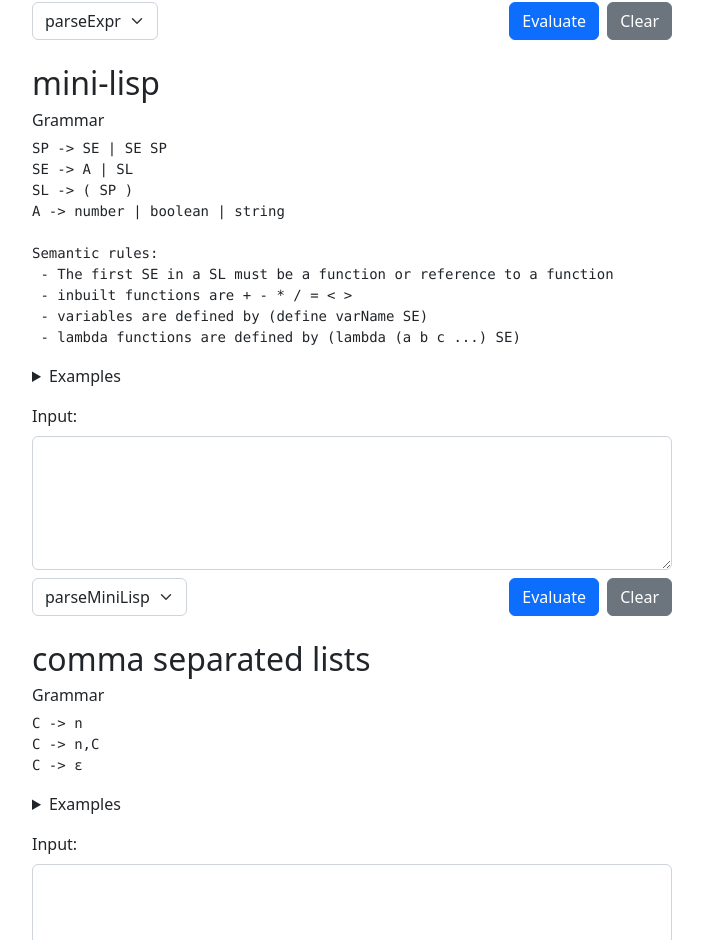
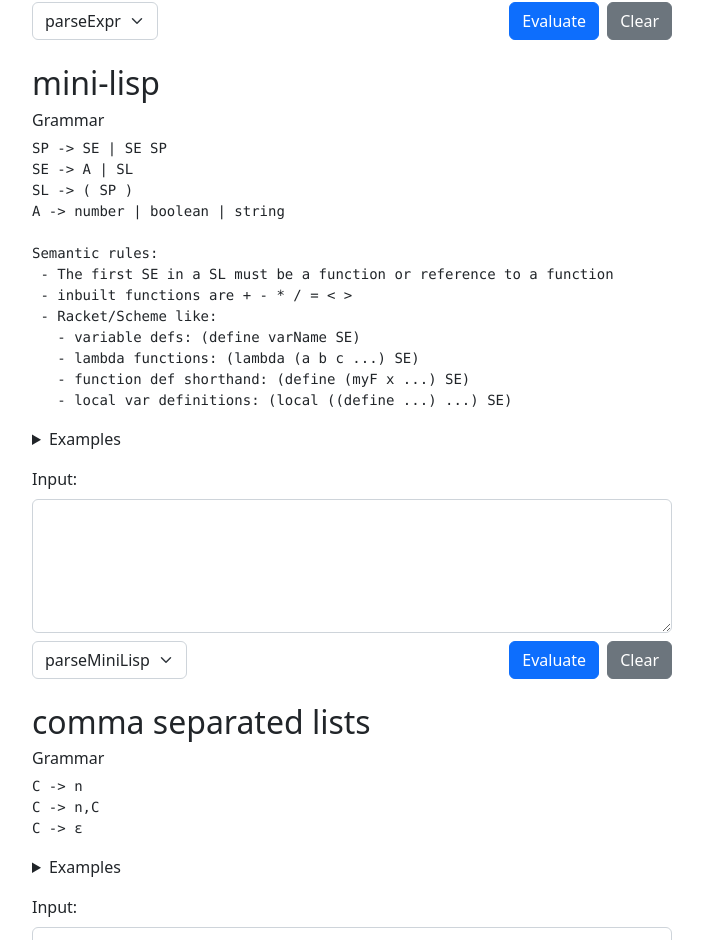
Before and after one commit to adueck/parser-practice, a React (Vite) app: page / in a window 1280 px wide. Shown: the part 1047-1987 px from the top of the page, without its empty margins (50-753 px from the left). Built offline with nearby package versions, Linux system fonts and the light colour scheme.

Commit message:
add local and function def shorthand to mini-lisp

```diff
--- a/src/languages/mini-lisp/evaluator.ts
+++ b/src/languages/mini-lisp/evaluator.ts
@@ -32,36 +32,28 @@ export function evaluateMiniLisp(sp: SP): (number | boolean)[] {
     function evaluateSL(sl: SL, localVars: VarTable): number | boolean | null {
         const { content } = sl;
         const [op, ...args] = content;
+        // SL is a define statement
         if (op === "define") {
-            const varName = args[0];
-            // TODO: allow lambda shorthand
-            if (typeof varName !== "string") {
-                throw new Error("variable name must be a string");
-            }
-            localVars[varName] = args[1];
+            evaluateDefine(sl, localVars);
             return null;
         }
+        if (op === "local") {
+            return evaluateLocal(args[0], args[1], localVars);
+        }
+        // SL is a regular SL, look for function
         if (typeof op === "string") {
-            // TODO: nicer handling of this
-            const f = localVars[op];
-            if (typeof f === "object" && f.content[0] === "lambda") {
-                return evaluateLambda(f, args, localVars);
+            const inBuiltF = inbuiltFunctions[op];
+            if (inBuiltF) {
+                return inBuiltF(...args.map(a => evaluateSE(a, localVars)));
             }
-            if (f !== undefined) {
-                throw new Error("first argument of SE must be a function");
-            }
-            const g = inbuiltFunctions[op];
-            if (!g) {
-                throw new Error("unknown operator/function");
-            }
-            // TODO: provide away to to do lazy evaluation of the arguments
-            // going into a function
-            return g(...args.map(a => evaluateSE(a, localVars)));
         }
-        if (typeof op === "object" && op.content[0] === "lambda") {
-            return evaluateLambda(op, args, localVars);
+        const opF = typeof op === "string"
+            ? localVars[op]
+            : op;
+        if (typeof opF === "object" && opF.content[0] === "lambda") {
+            return evaluateLambda(opF, args, localVars);
         }
-        throw new Error("first argument of SE must be a function");
+        throw new Error("first argument of SE must be a function")
     }
 
     function evaluateA(a: A, localVars: VarTable): number | boolean | null {
@@ -72,6 +64,46 @@ export function evaluateMiniLisp(sp: SP): (number | boolean)[] {
             throw new Error(`undefined variable ${a}`);
         }
         return evaluateSE(localVars[a], localVars);
+    }
+
+    function evaluateLocal(defines: SE, body: SE, localVars: VarTable): number | boolean | null {
+        if (typeof defines !== "object") {
+            throw new Error("defines section in local must be a list of define statements");
+        }
+        defines.content.forEach((line) => {
+            if (typeof line !== "object" || line.content[0] !== "define") {
+                throw new Error("each statement in defines section of local must be a define statement");
+            }
+            evaluateDefine(line, localVars);
+        });
+        return evaluateSE(body, localVars);
+    }
+
+    function evaluateDefine(sl: SL, localVars: VarTable) {
+        const [op, ...args] = sl.content;
+        const firstArg = args[0];
+        if (typeof firstArg === "object") {
+            // (define (x) ...) shorthand
+            const [fName, ...paramArgs] = firstArg.content;
+            if (typeof fName !== "string") {
+                throw new Error("function variable name must be a string");
+            }
+            console.log(args);
+            localVars[fName] = {
+                content: [
+                    "lambda",
+                    { content: paramArgs },
+                    args[1]
+                ],
+            };
+            console.log(localVars);
+        } else {
+            // regular define statement
+            if (typeof firstArg !== "string") {
+                throw new Error("variable name must be a string");
+            }
+            localVars[firstArg] = args[1];
+        }
     }
 
     function evaluateLambda(l: SE, args: SE[], localVars: VarTable): number | boolean | null {
--- a/src/languages/mini-lisp/grammar.ts
+++ b/src/languages/mini-lisp/grammar.ts
@@ -8,10 +8,12 @@ A -> number | boolean | string
 Semantic rules:
  - The first SE in a SL must be a function or reference to a function
  - inbuilt functions are + - * / = < >
- - variables are defined by (define varName SE)
- - lambda functions are defined by (lambda (a b c ...) SE)
+ - Racket/Scheme like:
+   - variable defs: (define varName SE)
+   - lambda functions: (lambda (a b c ...) SE)
+   - function def shorthand: (define (myF x ...) SE)
+   - local var definitions: (local ((define ...) ...) SE)
 `;
-
 
 export type SP = SE[];
 
--- a/src/languages/mini-lisp/language.ts
+++ b/src/languages/mini-lisp/language.ts
@@ -52,6 +52,18 @@ f
 `,
             value: [true, 8, false],
         },
+        {
+            input: `(local
+    ((define internalV1 10)
+     (define internalV2 20))
+(+ internalV1 internalV2))`,
+            value: [30],
+        },
+        {
+            input: `(define (average x y) (/ (+ x y) 2))
+(average 10 20)`,
+            value: [15],
+        },
     ],
     grammar: miniLispGrammar,
 };
```
